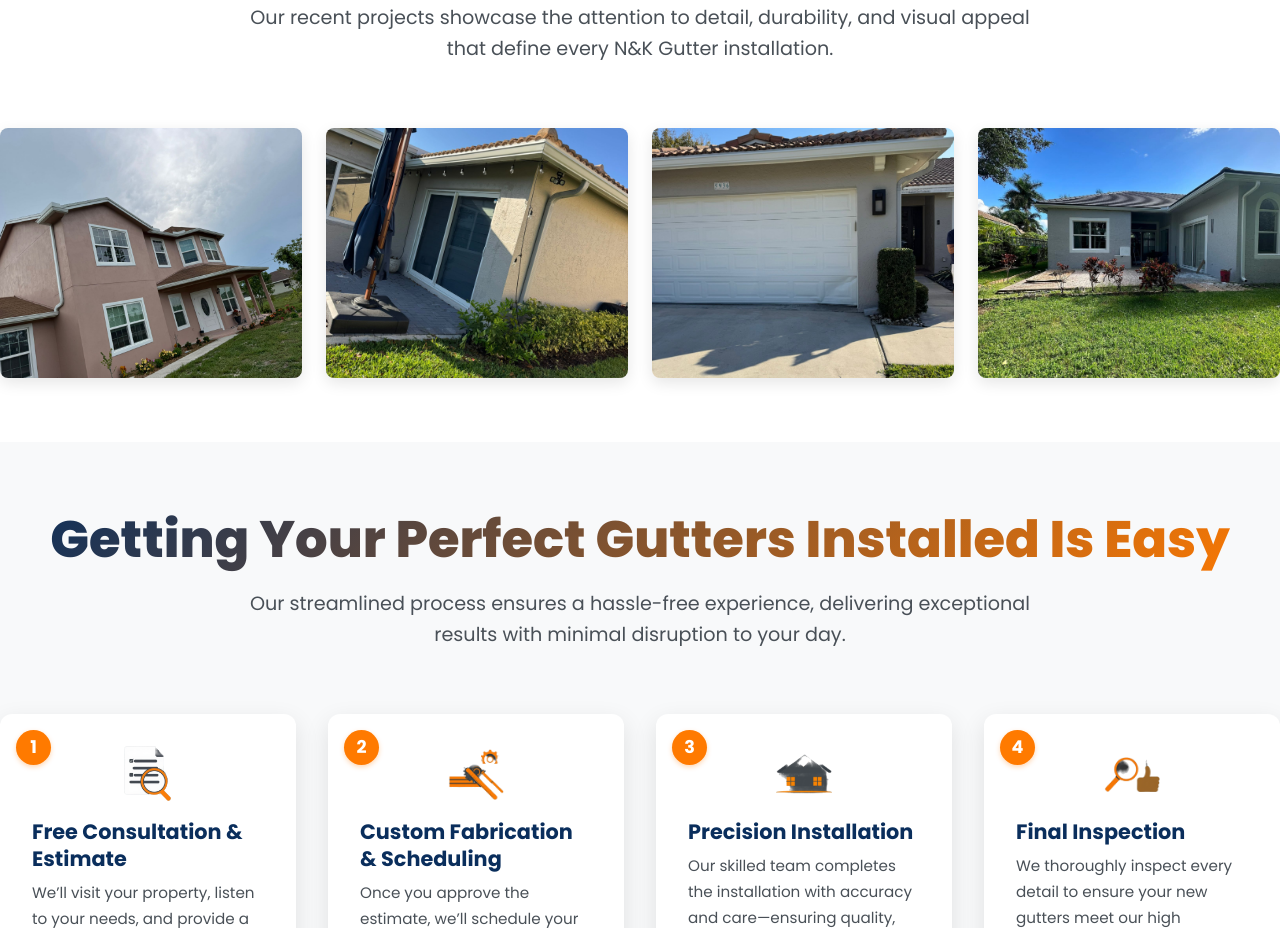
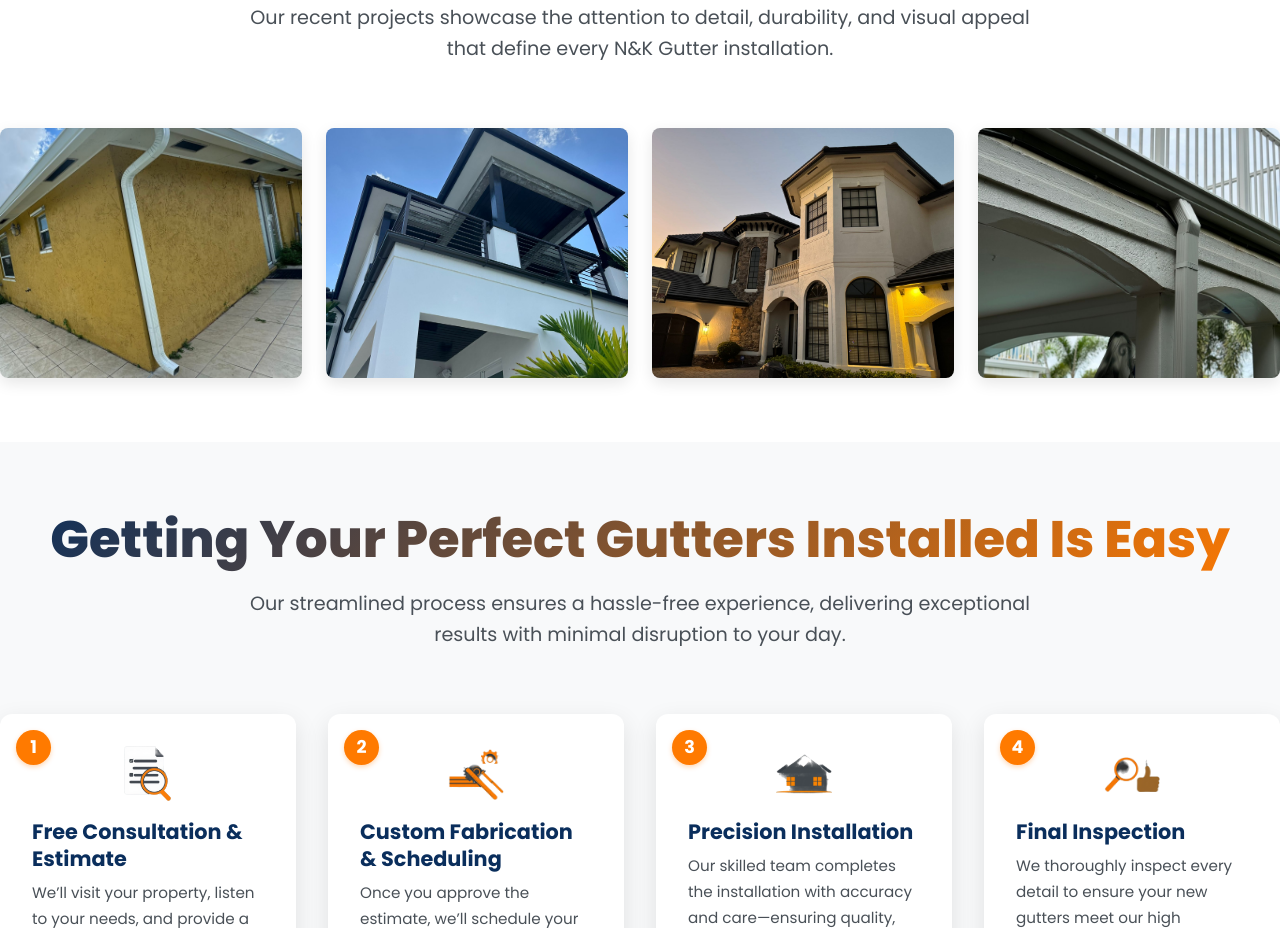
Before and after one commit to hrvippage/nuevo-sitio-web, a plain HTML site: page index.html in a window 1280 px wide. Shown: the part 2336-3264 px from the top of the page. Drawn offline with nearby package versions, Linux system fonts and the light colour scheme.

Commit message:
Cambios en el diseño

```diff
--- a/index.html
+++ b/index.html
@@ -112,19 +112,19 @@
         <p class="section-subtext">Our recent projects showcase the attention to detail, durability, and visual appeal that define every N&K Gutter installation.</p>
         <div class="gallery-grid">
             <div class="gallery-item">
-                <img src="trabajo1.jpg" alt="Mauve house with new gutters">
+                <img src="trabajo11.jpg" alt="Mauve house with new gutters">
                 <div class="gallery-item-caption">Pristine Installation</div>
             </div>
             <div class="gallery-item">
-                <img src="trabajo3.jpg" alt="Patio area with house and gutters">
+                <img src="trabajo12.jpg" alt="Patio area with house and gutters">
                 <div class="gallery-item-caption">Enhanced Curb Appeal</div>
             </div>
             <div class="gallery-item">
-                <img src="trabajo4.jpg" alt="House 5936 with new gutters">
+                <img src="trabajo9.jpg" alt="House 5936 with new gutters">
                 <div class="gallery-item-caption">Seamless Integration</div>
             </div>
             <div class="gallery-item">
-                <img src="trabajo6.jpg" alt="House patio under construction with new gutters">
+                <img src="trabajo10.jpg" alt="House patio under construction with new gutters">
                 <div class="gallery-item-caption">Durable & Effective</div>
             </div>
         </div>
```
Also changed, not shown: projects.html (+4 -4 lines), trabajo10.jpg (added), trabajo11.jpg (added), trabajo12.jpg (added), trabajo13.jpg (added), trabajo14.jpg (added), trabajo15.jpg (added), trabajo8.jpg (added), trabajo9.jpg (added).
